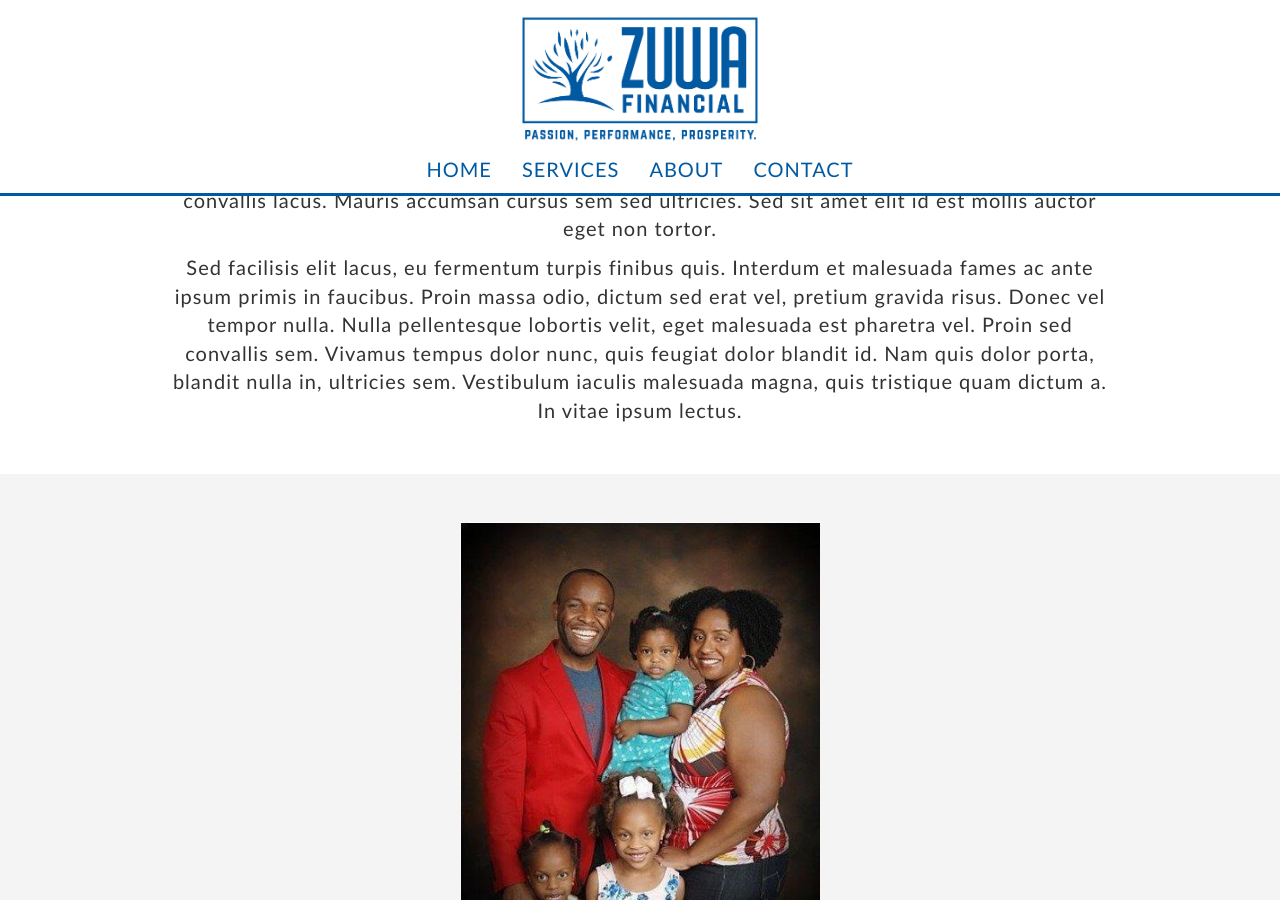
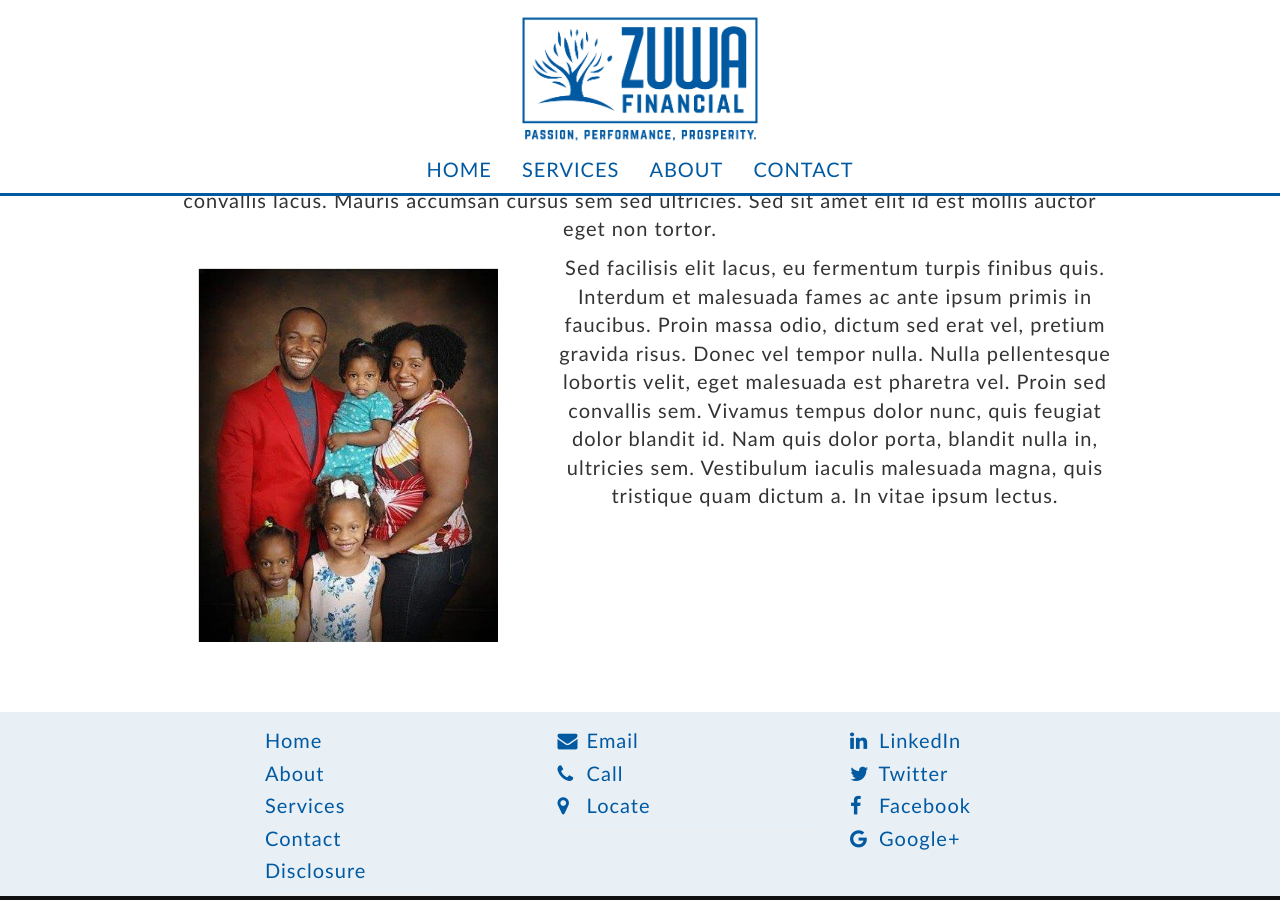
Before and after one commit to ZuwaFinancial/ZuwaFinancial.github.io, a Jekyll site: the page built from about.html, in a window 1280 px wide and 900 px high, scrolled down 260 px. Built offline with Jekyll 4.4.1, drawn with Linux system fonts in a browser that asks for light colours.

Commit message:
Moves family picture to more of a float style on about page

```diff
--- a/about.html
+++ b/about.html
@@ -21,6 +21,11 @@ title: About
             Vestibulum leo diam, condimentum vitae nunc at, auctor convallis lacus. Mauris accumsan cursus
             sem sed ultricies. Sed sit amet elit id est mollis auctor eget non tortor.
           </p>
+        </div>
+        <div class="col-sm-offset-1 col-sm-4">
+          <img src="/assets/images/family-red-background.jpg" alt="Happy family portrait" id="about-image" class="img-responsive">
+        </div>
+        <div class="col-sm-6">
           <p>
             Sed facilisis elit lacus, eu fermentum turpis finibus quis. Interdum et malesuada fames
             ac ante ipsum primis in faucibus. Proin massa odio, dictum sed erat vel, pretium gravida risus.
@@ -35,15 +40,3 @@ title: About
   </div>
 
 </section>
-
-<section id="about-pictures">
-
-  <div class="container">
-    <div class="row">
-      <div class="col-sm-offset-4 col-sm-4">
-        <img src="/assets/images/family-red-background.jpg" alt="Happy family portrait" class="img-responsive">
-      </div>
-    </div>
-  </div>
-
-</section>
--- a/assets/css/_body.scss
+++ b/assets/css/_body.scss
@@ -51,7 +51,8 @@ section {
 }
 
 #about-image {
-  padding: 0;
+  padding: 1.5em;
+  padding-top: .75em;
 }
 
 #intro {
```
Also changed, not shown: 2 other files.
